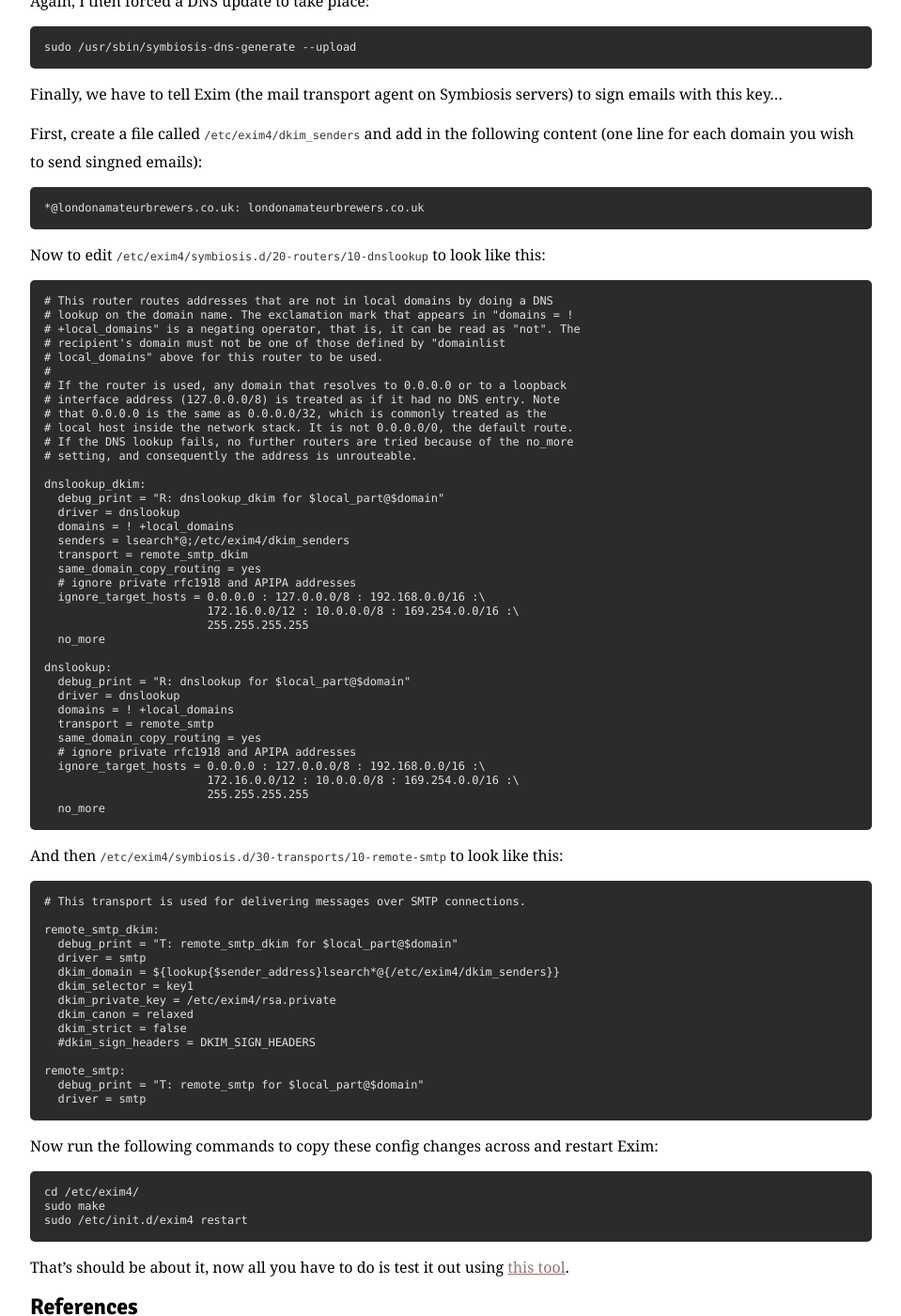
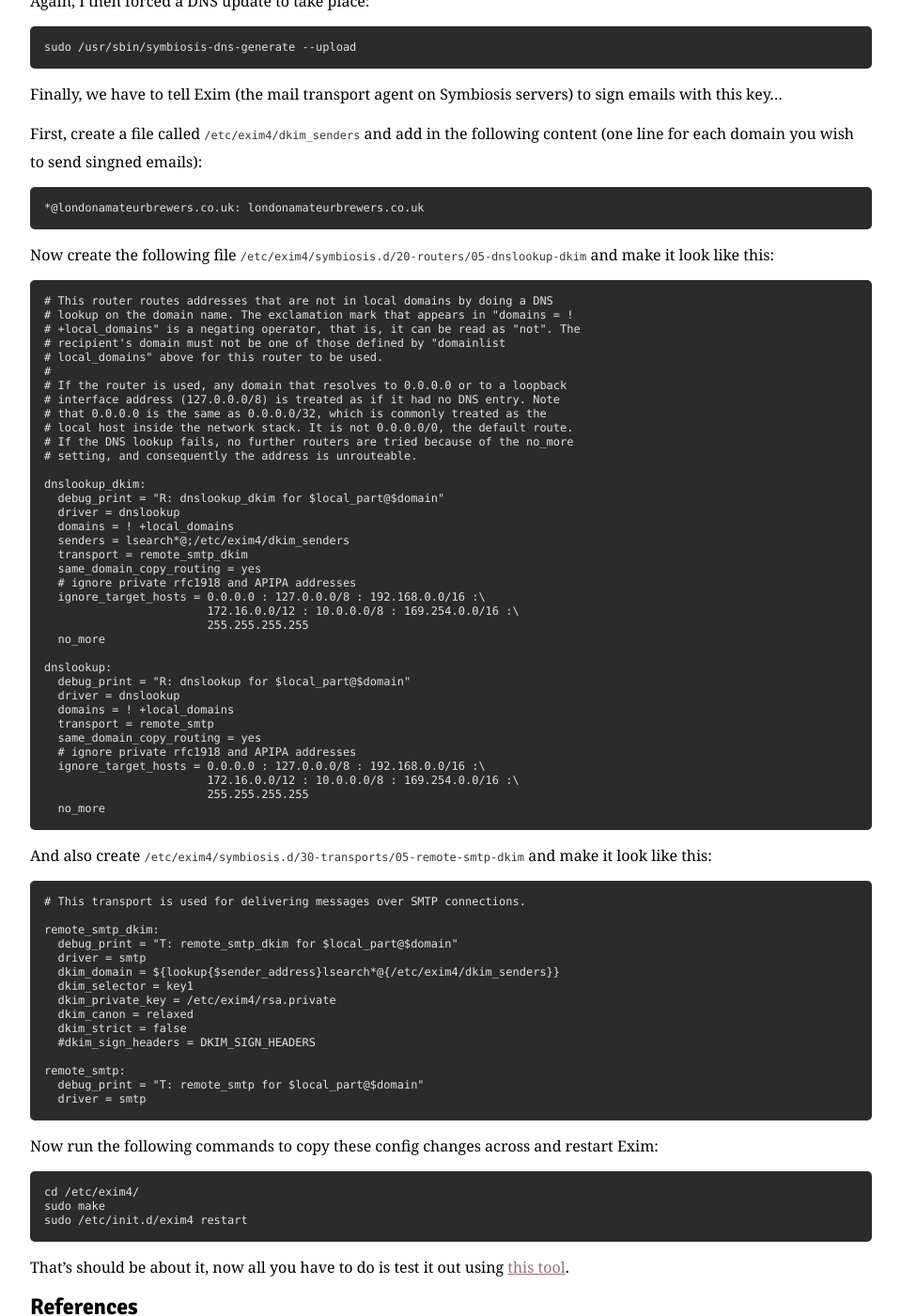
Before and after one commit to dazoakley/hocuspokus.net, a Jekyll site: the page built from _posts/2013-06-27-setting_up_spf_and_dkim_for_email_on_bytemark_symbiosis.markdown, in a window 1280 px wide and 1400 px high, scrolled down 1836 px. Shown: the whole window at 94% size, without its empty margins (160-1119 px from the left). Built offline with Jekyll 4.4.1, drawn with Linux system fonts in a browser that asks for light colours; some web fonts are replaced; Markdown is read by kramdown in place of the engine named in the settings; comment, search, counter and statistics services are not loaded.

Commit message:
updates.

```diff
--- a/_posts/2013-06-27-setting_up_spf_and_dkim_for_email_on_bytemark_symbiosis.markdown
+++ b/_posts/2013-06-27-setting_up_spf_and_dkim_for_email_on_bytemark_symbiosis.markdown
@@ -112,7 +112,7 @@ line for each domain you wish to send singned emails):
 *@londonamateurbrewers.co.uk: londonamateurbrewers.co.uk
 {% endhighlight %}
 
-Now to edit `/etc/exim4/symbiosis.d/20-routers/10-dnslookup` to look like this:
+Now create the following file `/etc/exim4/symbiosis.d/20-routers/05-dnslookup-dkim` and make it look like this:
 
 {% highlight text %}
 # This router routes addresses that are not in local domains by doing a DNS
@@ -154,7 +154,7 @@ dnslookup:
   no_more
 {% endhighlight %}
 
-And then `/etc/exim4/symbiosis.d/30-transports/10-remote-smtp` to look like this:
+And also create `/etc/exim4/symbiosis.d/30-transports/05-remote-smtp-dkim` and make it look like this:
 
 {% highlight text %}
 # This transport is used for delivering messages over SMTP connections.
```
Also changed, not shown: 1 other file.
